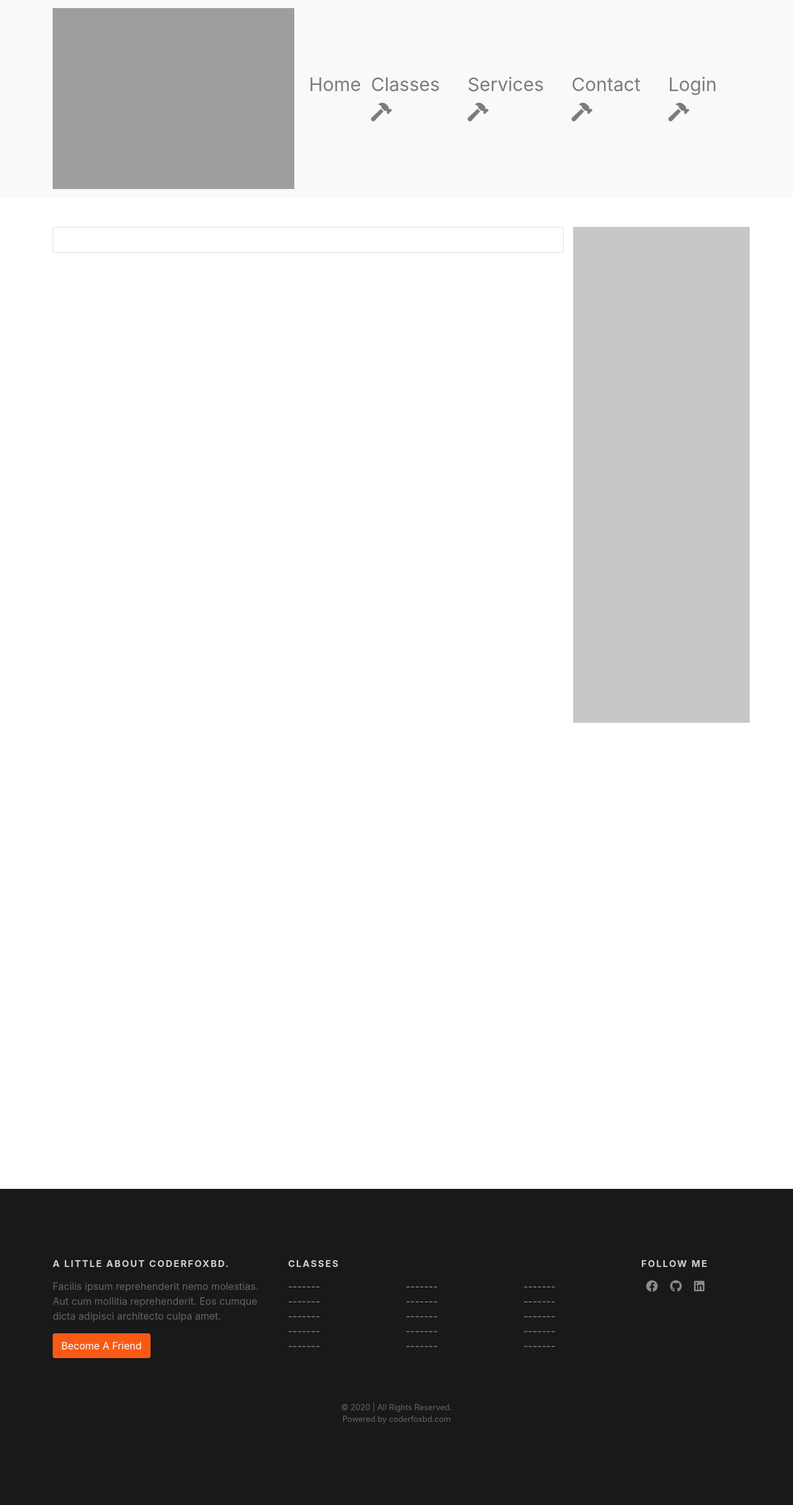
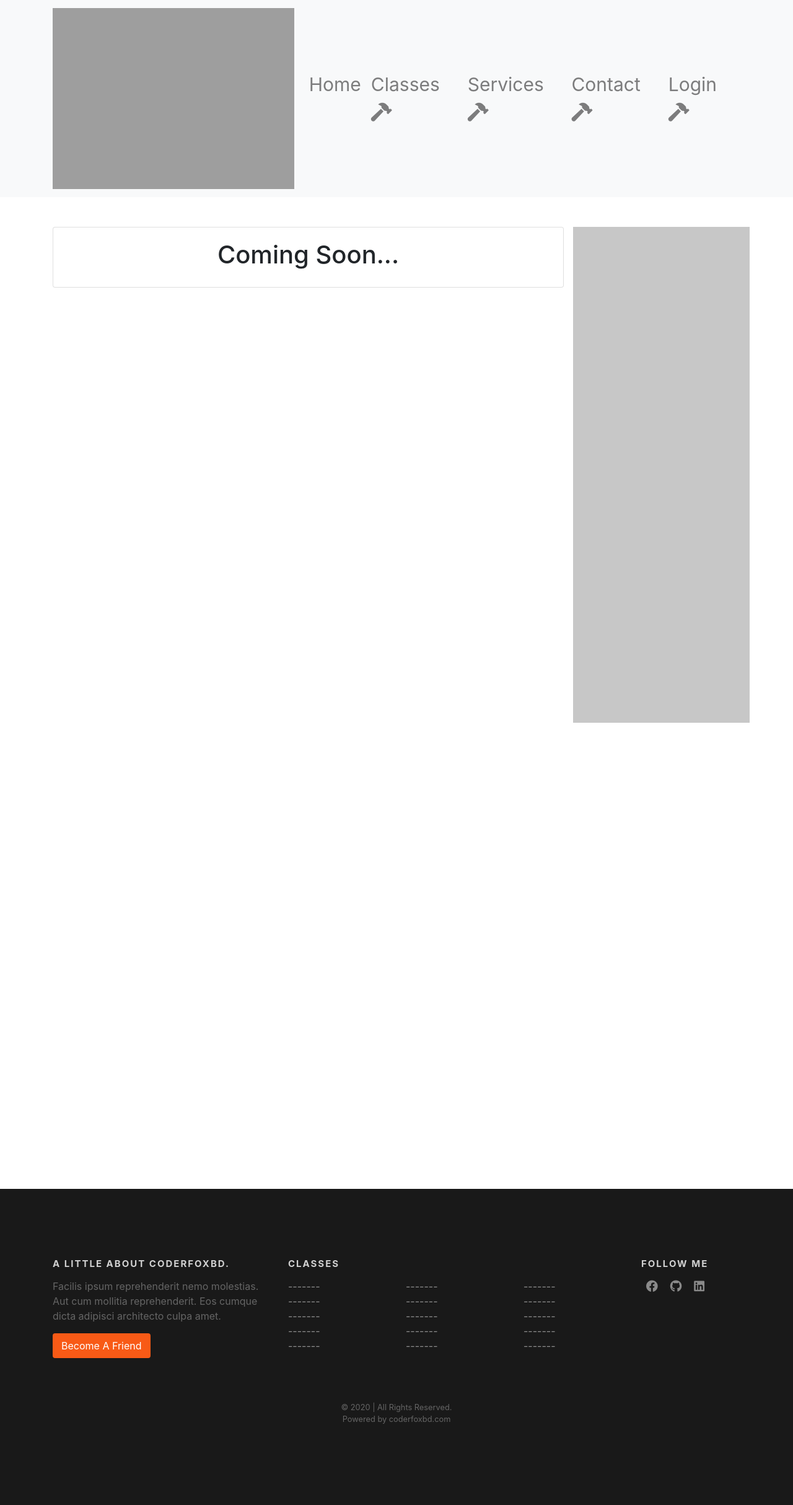
Before and after one commit to akramhossainrabbi/protfolioweb, a Django app: page /classes in a window 1280 px wide. Shown: the whole page at 62% size. Run offline with Django 3.2, Linux system fonts and the light colour scheme; data that the repository does not hold is empty; some web fonts are replaced; grey boxes are pictures that could not be loaded.

Commit message:
commit 9

```diff
--- a/protfoliowebapp/templates/protfolioweb/classes.html
+++ b/protfoliowebapp/templates/protfolioweb/classes.html
@@ -9,13 +9,12 @@
 				<div class="col-md-9">
 					<div class="card">
 						<div class="card-body">
-
+								<div class="text-center">
+									<h1>Coming Soon...</h1>
+								</div>
 							<!-- video and comment -->
 							{% for tutorial in all_tutorials %}
 							<div class="card mb-5">
-								<div class="text-center">
-									<h1>Coming Soon...</h1>
-								</div>
 							  <div class="card-body">
 							  	<h3 class="card-title mb-3">{{ tutorial.video_header }}</h3>
 								<div class="embed-responsive embed-responsive-16by9">
```
